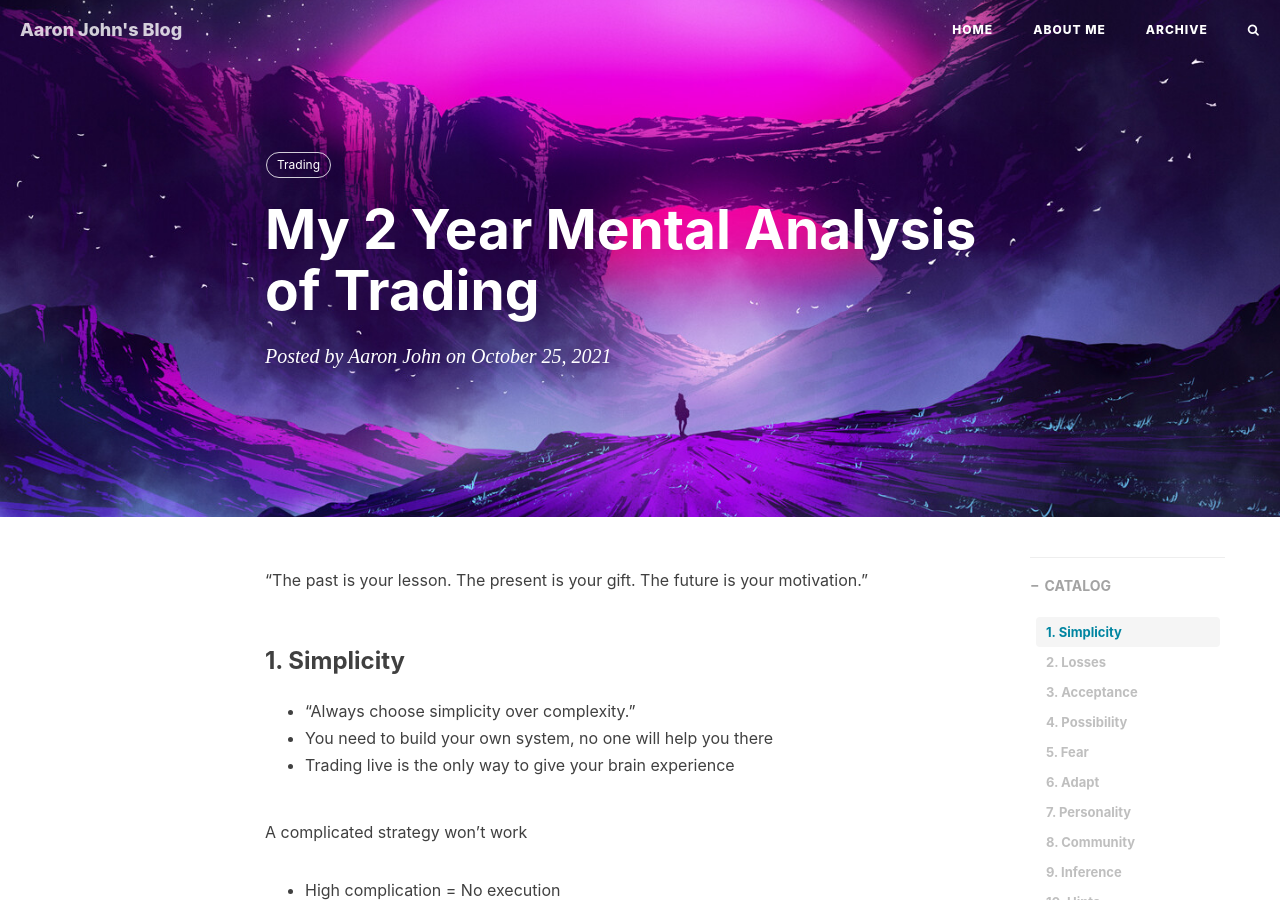
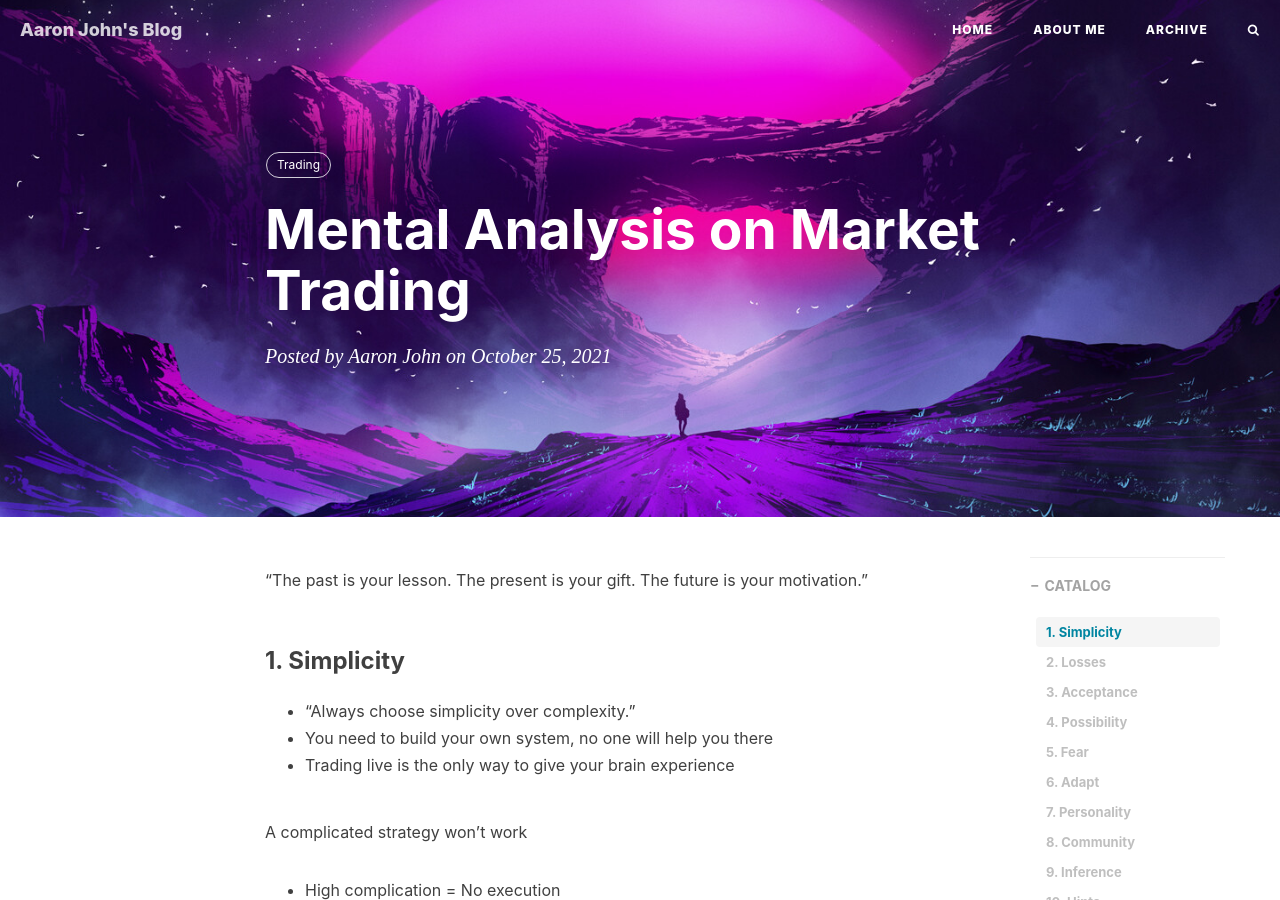
Before and after one commit to aaronjohn2/aaronjohn2.github.io, a Jekyll site: the page built from _posts/trading/2021-10-25-mental-analysis.md, in a window 1280 px wide and 900 px high. Built offline with Jekyll 4.4.1, drawn with Linux system fonts in a browser that asks for light colours; nearby versions of some CDN libraries; comment, search, counter and statistics services are not loaded.

Commit message:
Update 2021-10-25-mental-analysis.md

```diff
--- a/_posts/trading/2021-10-25-mental-analysis.md
+++ b/_posts/trading/2021-10-25-mental-analysis.md
@@ -1,7 +1,7 @@
 ---
 layout: post
 tags: Trading
-title: My 2 Year Mental Analysis of Trading
+title: Mental Analysis on Market Trading
 date: 2021-10-25
 author: "Aaron John"
 ---
```
